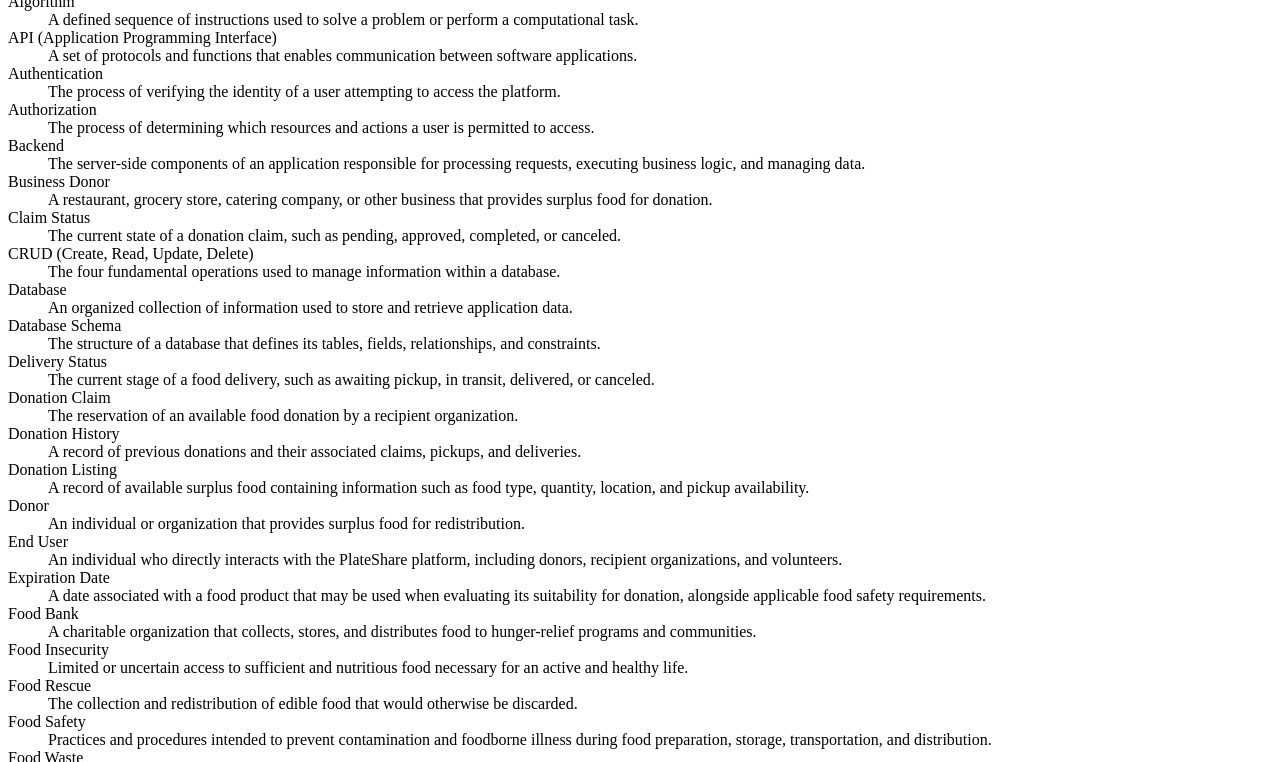
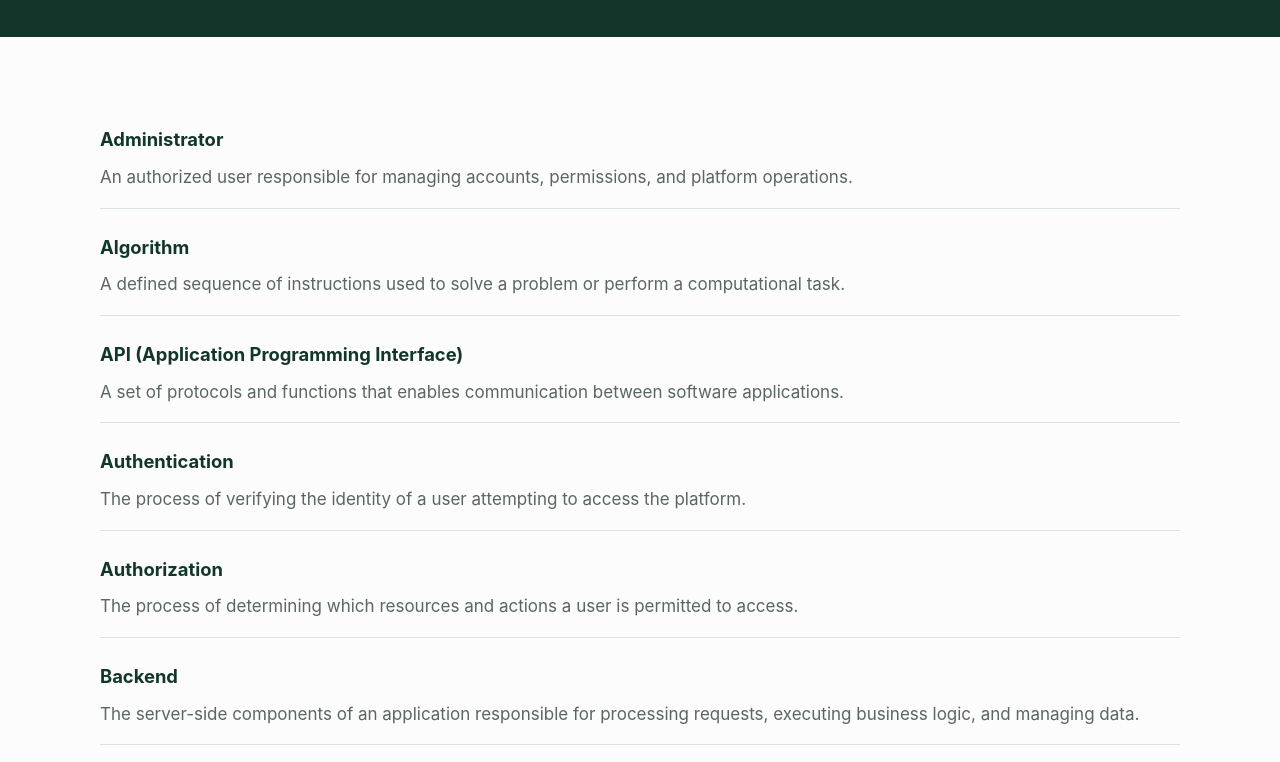
Before and after one commit to plateshare/plateshare, a plain HTML site: page glossary.html in a window 1280 px wide. Shown: the part 143-905 px from the top of the page. Drawn offline with Linux system fonts and the light colour scheme.

Commit message:
fixed missing css on glossary and references

```diff
--- a/glossary.html
+++ b/glossary.html
@@ -1,3 +1,4 @@
+<link rel="stylesheet" href="css/style.css?v=2">
 <main>
     <div class="page-header">
         <div class="container">
--- a/references.html
+++ b/references.html
@@ -1,4 +1,4 @@
-
+<link rel="stylesheet" href="css/style.css?v=2">
 <main>
     <div class="page-header">
         <div class="container">
```
